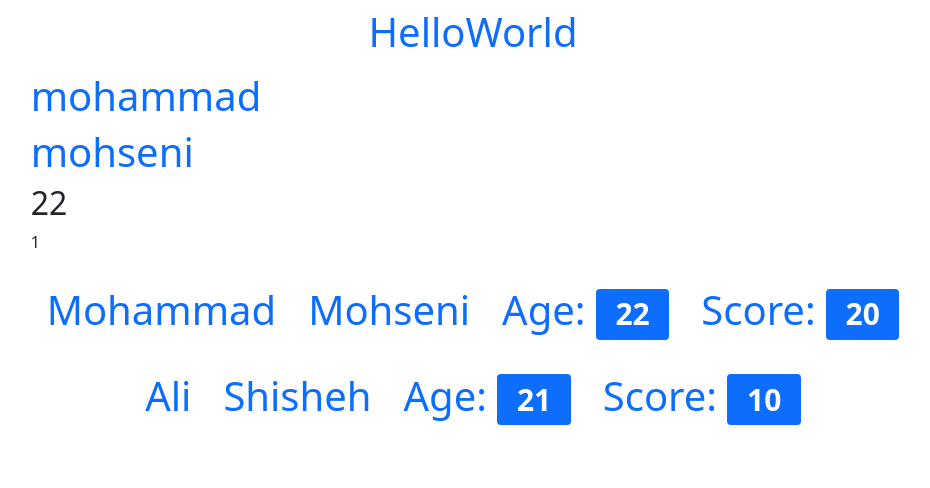
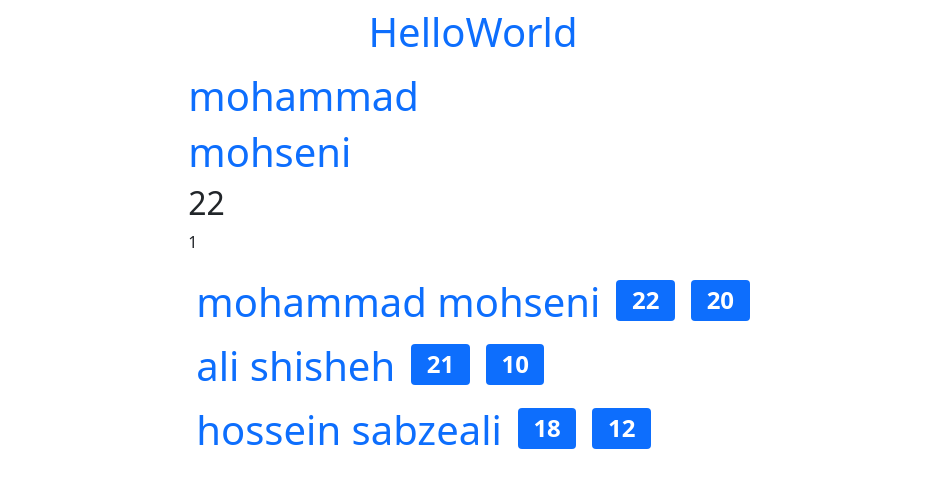
Before and after one commit to mohammad468/start-typescript, a React (Create React App) app: page / in a window 1280 px wide. Shown: the top 488 px of the page, without its empty margins (167-1097 px from the left). Built offline with nearby package versions, Linux system fonts and the light colour scheme.

Commit message:
array of obj in props...

```diff
--- a/src/components/Greet.tsx
+++ b/src/components/Greet.tsx
@@ -24,6 +24,13 @@ function Greet(props: myProps) {
       age: 21,
       score: 10,
     },
+    {
+      id: 2,
+      name: "hossein",
+      family: "sabzeali",
+      age: 18,
+      score: 12,
+    },
   ];
 
   return (
@@ -34,17 +41,7 @@ function Greet(props: myProps) {
         <h2>{props.age}</h2>
         <p>{props.id}</p>
       </div>
-      {myStudents.map((response) => (
-        <div key={response.id}>
-          <GreetList
-            id={response.id}
-            name={response.name}
-            family={response.family}
-            age={response.age}
-            score={response.score}
-          />
-        </div>
-      ))}
+      <GreetList students={myStudents} />
     </div>
   );
 }
--- a/src/components/GreetList.tsx
+++ b/src/components/GreetList.tsx
@@ -2,24 +2,31 @@ import React from "react";
 import { Badge } from "react-bootstrap";
 
 interface myListProps {
+  students: {
     id: number;
     name: string;
     family: string;
     age: number;
     score: number;
+  }[];
 }
 
 function GreetList(props: myListProps) {
   return (
-    <div className="d-flex justify-content-center">
-      <h1 className="mx-3 my-3 text-capitalize">{props.name}</h1>
-      <h1 className="mx-3 my-3 text-capitalize">{props.family}</h1>
-      <h1 className="mx-3 my-3 text-capitalize">
-        age: <Badge>{props.age}</Badge>
+    <div>
+      {props.students.map((student) => (
+        <div className="d-flex justify-content-start" key={student.id}>
+          <h1 className="mx-2 my-2">
+            {student.name} {student.family}{" "}
           </h1>
-      <h1 className="mx-3 my-3 text-capitalize">
-        score: <Badge>{props.score}</Badge>
-      </h1>
+          <h2 className="mx-2 my-2">
+            <Badge>{student.age}</Badge>
+          </h2>
+          <h2 className="mx-2 my-2">
+            <Badge>{student.score}</Badge>
+          </h2>
+        </div>
+      ))}
     </div>
   );
 }
```
Lines whose indentation alone changed are shown as unchanged.
